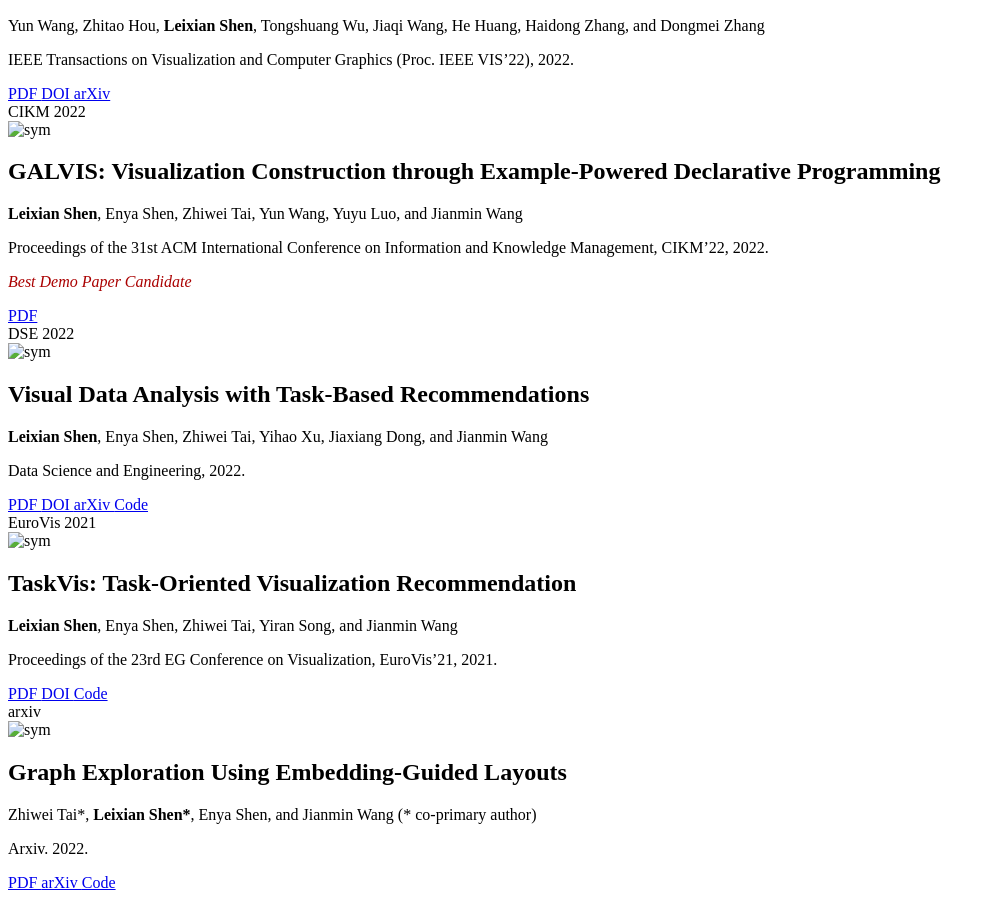
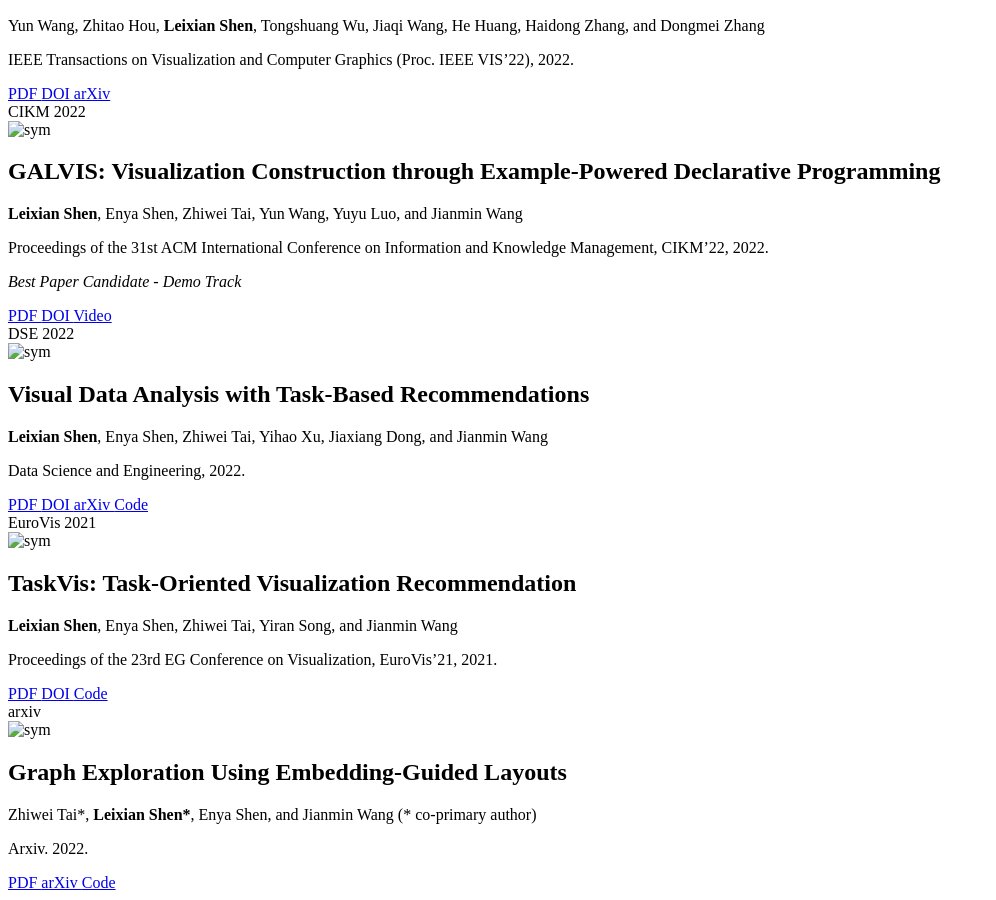
Before and after one commit to ShenLeixian/ShenLeixian1111, a Jekyll site: the page built from _pages/include/pub.md, in a window 1280 px wide and 900 px high, scrolled down 1004 px. Shown: the whole window, without its empty margins (0-996 px from the left). Built offline with Jekyll 4.4.1, drawn with Linux system fonts in a browser that asks for light colours; our own code applies the rules of GitHub Pages for plain Markdown files.

Commit message:
Update pub.md

```diff
--- a/_pages/include/pub.md
+++ b/_pages/include/pub.md
@@ -66,21 +66,18 @@
 
 Proceedings of the 31st ACM International Conference on Information and Knowledge Management, CIKM'22, 2022.
 
-<i class='fas fa-award' style='color:#aa0000'> Best Demo Paper Candidate </i>
+<i class='fas fa-award' style='color:#000000'> Best Paper Candidate - Demo Track </i>
 
 <div class="extra-links">
     <a class="_blank" href="./pdf/GALVIS_CIKM22.pdf" >
         <i class="fas fa-newspaper" aria-hidden="true"></i> PDF
     </a>
-    <!-- <a class="_blank" href="{https://doi.org/10.1145/3511808.3557159}">
+    <a class="_blank" href="https://dl.acm.org/doi/abs/10.1145/3511808.3557159">
         <i class="ai ai-doi ai-1x" aria-hidden="true"></i> DOI
-    </a> -->
-    <!-- <a class="_blank" href="./pdf/GALVIS_CIKM22.pdf">
-        <i class="ai ai-arxiv ai-1x" aria-hidden="true"></i> arXiv
-    </a> -->
-    <!-- <a target="_blank" href="https://github.com/microsoft/VisTalk">
-        <i class="ai ai-open-access ai-1x" aria-hidden="true"></i> Code
-    </a> -->
+    </a>
+    <a class="_blank" href="https://dl.acm.org/doi/abs/10.1145/3511808.3557159">
+        <i class="fas fa-video" aria-hidden="true"></i> Video
+    </a>
 </div>
 </div>
 </div>
```
